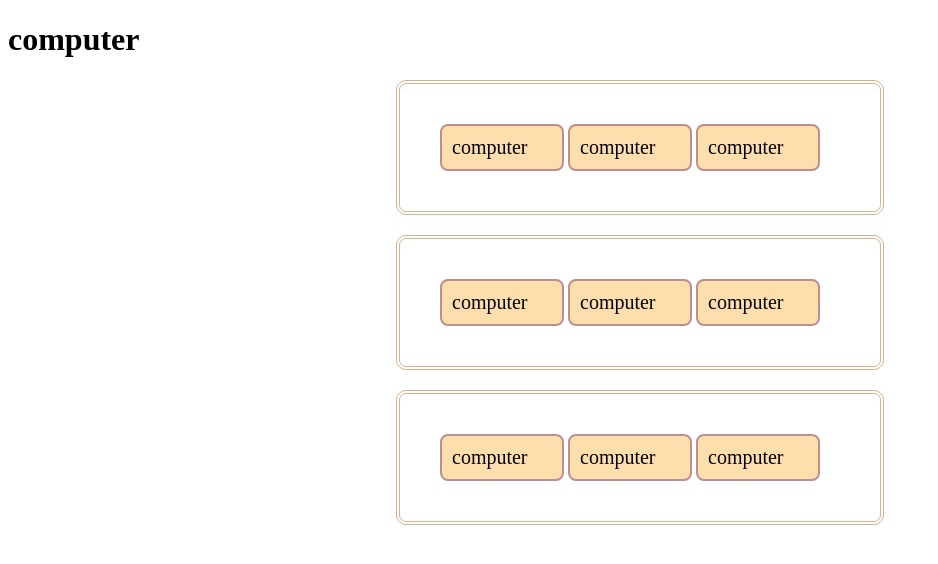
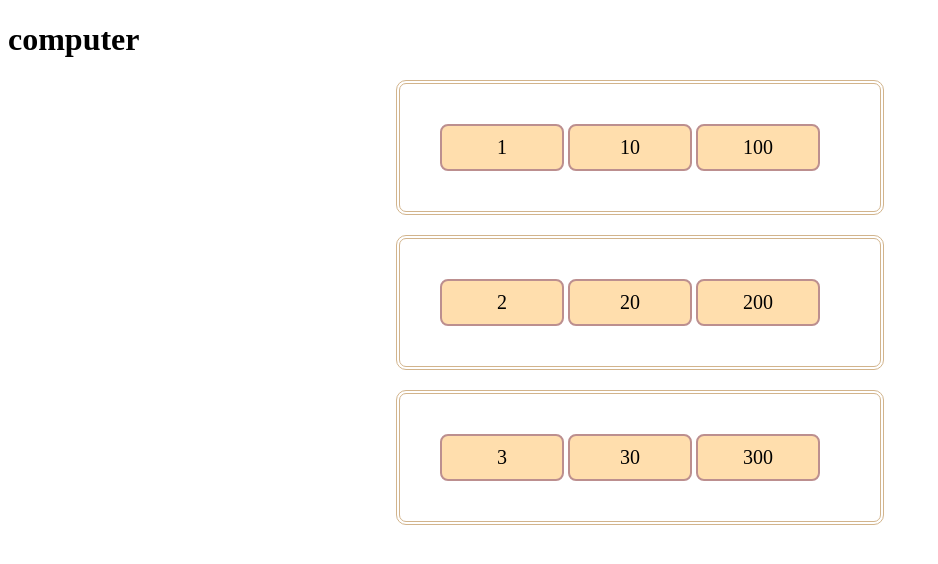
Before and after one commit to tomo2/computer, a plain HTML site: page index.html in a window 1280 px wide. Shown: the whole page, without its empty margins (0-938 px from the left). Drawn offline with Linux system fonts and the light colour scheme.

Commit message:
ボタンスタイルの調整

```diff
--- a/index.html
+++ b/index.html
@@ -9,22 +9,22 @@
 </head>
 <body>
     <h1>computer</h1>
-    <section id="btn-box">
-        <button id="btn1">computer</button>
-        <button id="btn2">computer</button>
-        <button id="btn3">computer</button>
+    <section id="btn-box1">
+        <button id="btn1">1</button>
+        <button id="btn2">10</button>
+        <button id="btn3">100</button>
     </section>
 
-    <section id="btn-box">
-        <button id="btn1">computer</button>
-        <button id="btn2">computer</button>
-        <button id="btn3">computer</button>
+    <section id="btn-box2">
+        <button id="btn4">2</button>
+        <button id="btn5">20</button>
+        <button id="btn6">200</button>
     </section>
 
-    <section id="btn-box">
-        <button id="btn1">computer</button>
-        <button id="btn2">computer</button>
-        <button id="btn3">computer</button>
+    <section id="btn-box3">
+        <button id="btn7">3</button>
+        <button id="btn8">30</button>
+        <button id="btn9">300</button>
     </section>
 </body>
 </html>
--- a/style.css
+++ b/style.css
@@ -17,7 +17,7 @@ button {
     border: 2px solid rosybrown;
     border-radius: 8px;
     cursor: pointer;
-
+    text-align: center;
 }
 
 button:hover {
```
